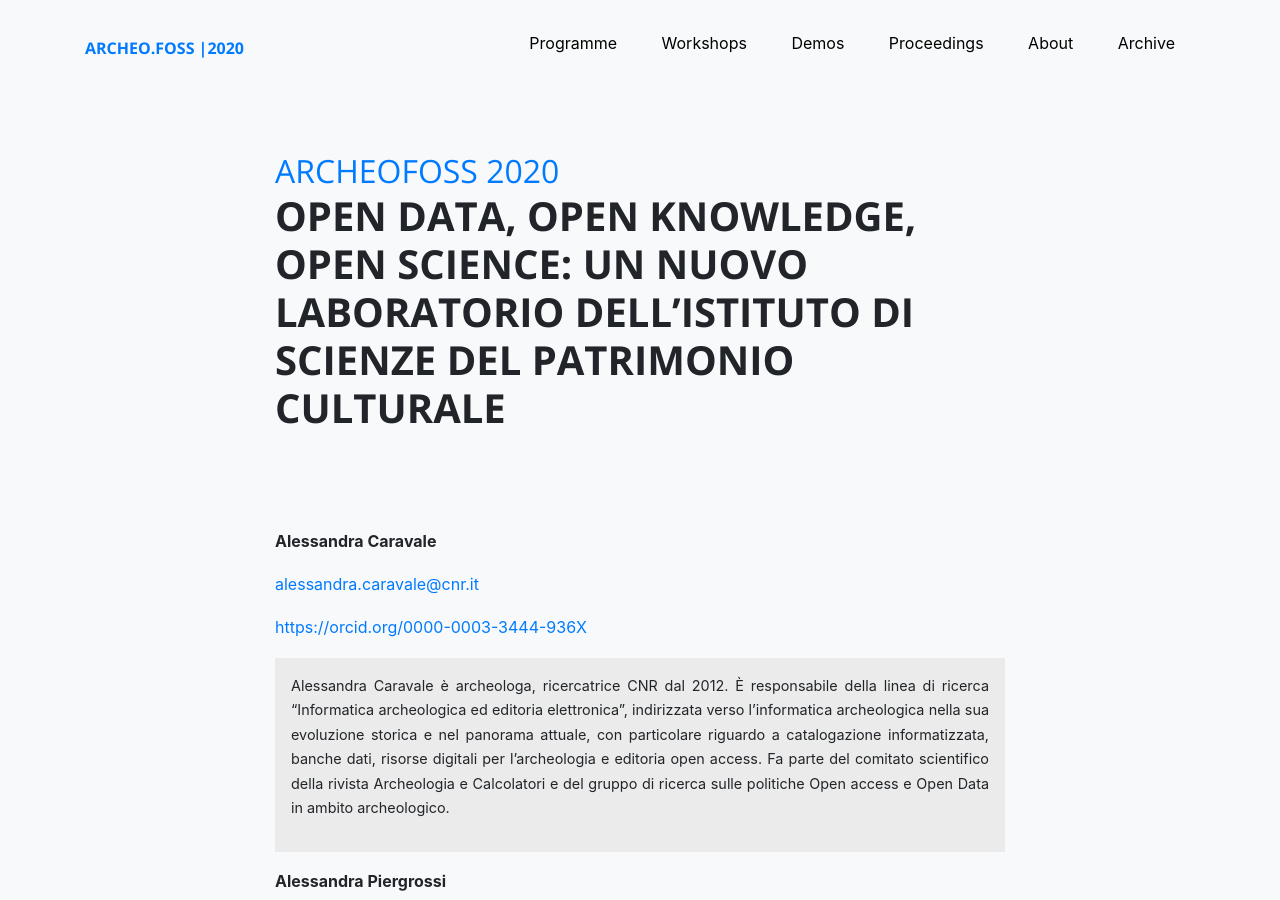
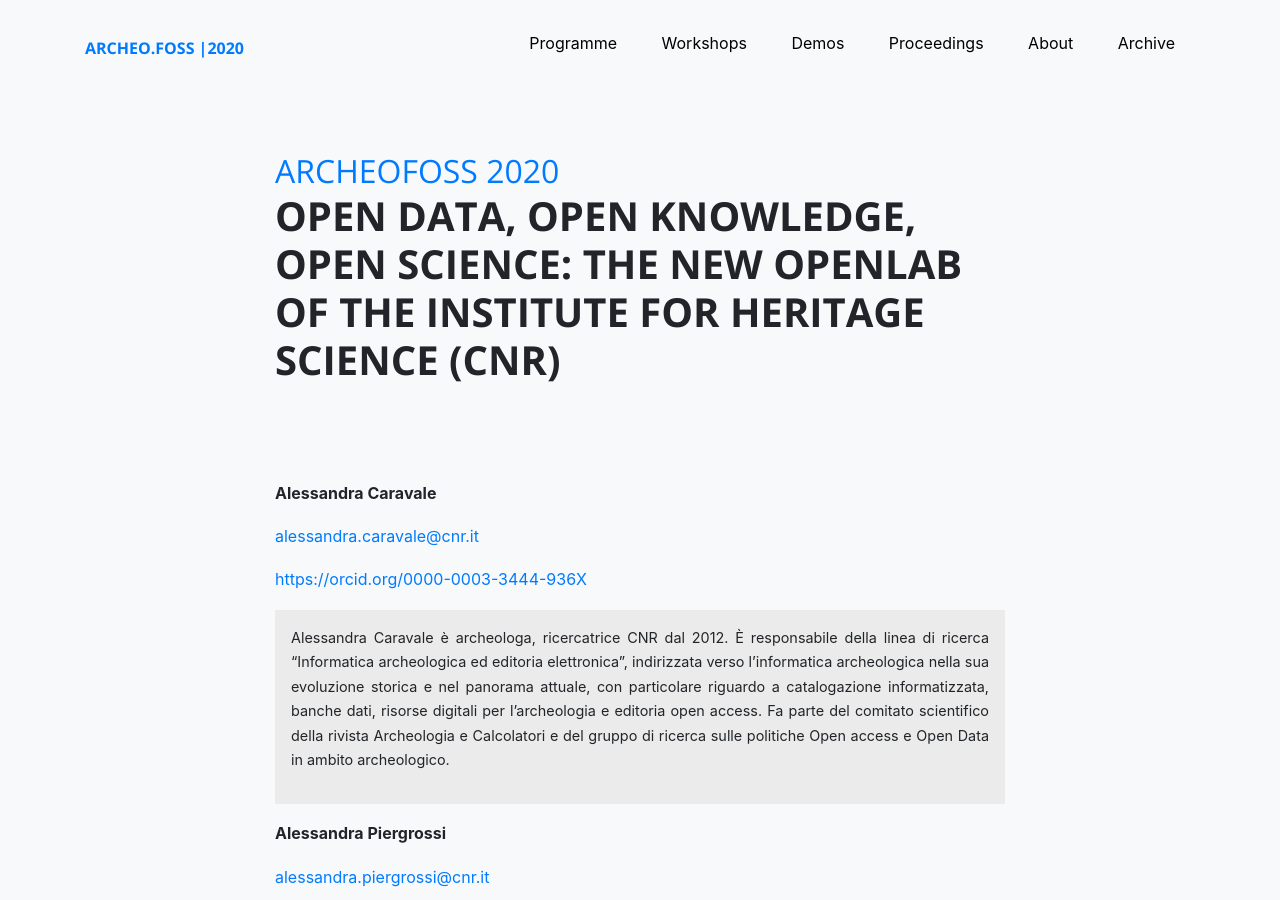
Before and after one commit to archeofoss/archeofoss2020, a Jekyll site: the page built from abstracts/caravale.md, in a window 1280 px wide and 900 px high. Built offline with Jekyll 4.4.1, drawn with Linux system fonts in a browser that asks for light colours; nearby versions of some CDN libraries.

Commit message:
Update caravale.md

```diff
--- a/abstracts/caravale.md
+++ b/abstracts/caravale.md
@@ -1,6 +1,6 @@
 ---
-title: "Open Data, Open Knowledge, Open Science: un nuovo Laboratorio dell’Istituto di Scienze del Patrimonio Culturale"
-description: "Open Data, Open Knowledge, Open Science: un nuovo Laboratorio dell’Istituto di Scienze del Patrimonio Culturale"
+title: "Open Data, Open Knowledge, Open Science: the new OpenLab of the  Institute for Heritage Science (CNR)"
+description: "Open Data, Open Knowledge, Open Science: the new OpenLab of the  Institute for Heritage Science (CNR)"
 layout: article-slim
 images:
   - abstracts/caravale-01.jpg|Fig. 1. Archeologia e Calcolatori in Europeana.
```
